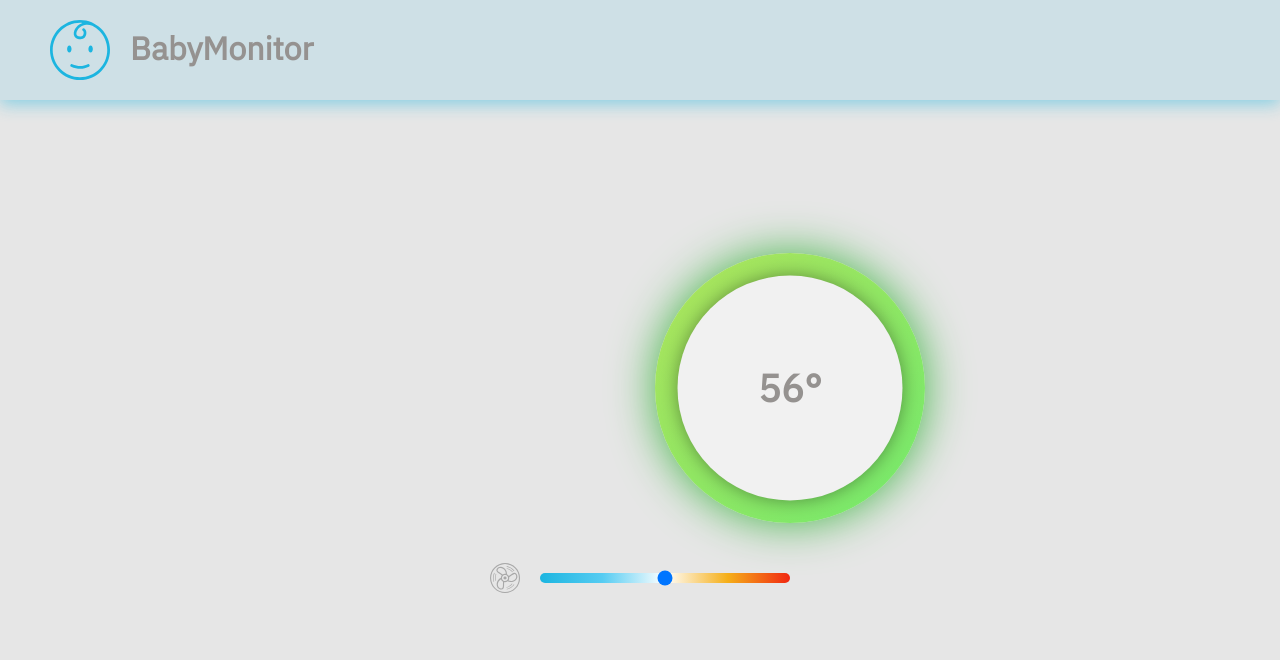
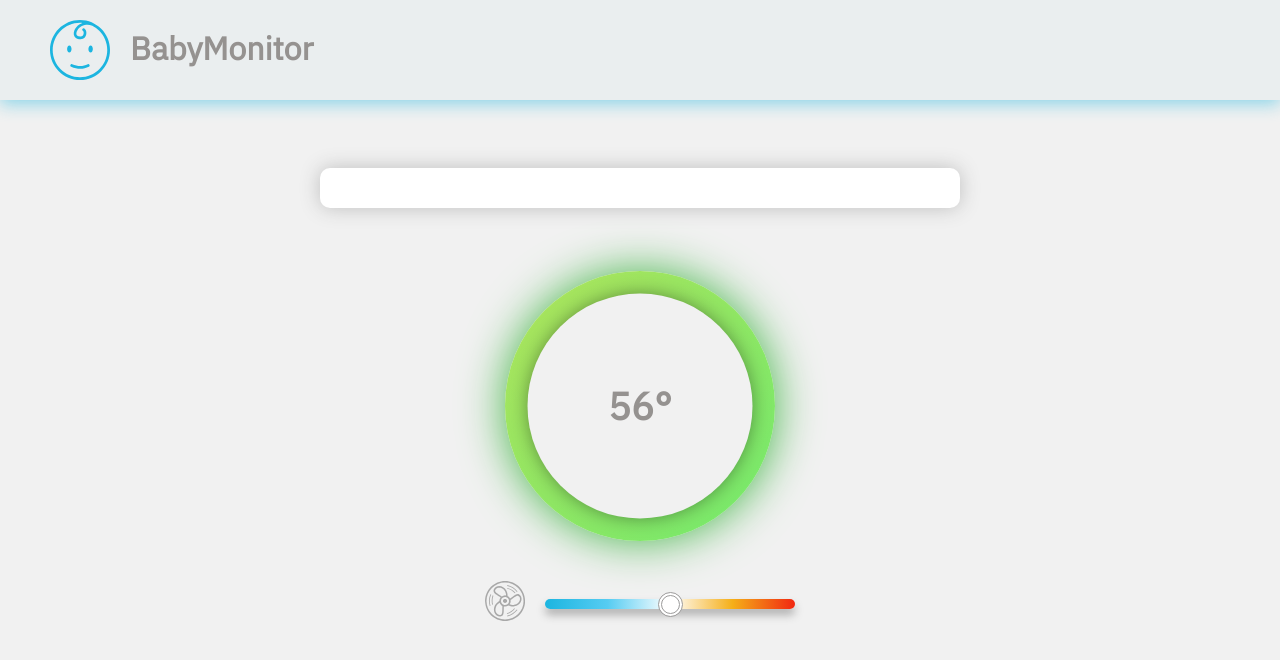
Before and after one commit to HrishiGulhane/baby_monitor, a website built with Parcel: page window/index.html in a window 1280 px wide. Built offline with nearby package versions, Linux system fonts and the light colour scheme.

Commit message:
before picture

```diff
--- a/window/css/style.css
+++ b/window/css/style.css
@@ -27,7 +27,7 @@ h1#invalid{
 }
 #wrapper{
     position: absolute;
-    background: #e6e6e6;
+    background: #f1f1f1;
     width: 100%;
     height: 100%;
     display: flex;
@@ -115,7 +115,7 @@ h1#welcome{
 
 #wrapper_home{
     position: absolute;
-    background: #e6e6e6;
+    background: #f1f1f1;
     width: 100%;
     height: 100%;
     display: flex;
@@ -124,28 +124,42 @@ h1#welcome{
 }
 
 #home_screen{
-    position: relative;
-    display: flex;
+    /* position: absolute; */
+    /* display: flex; */
+    width: 50%;
     /* align-items: center; */
     /* justify-content: center; */
     text-align: center;
-    display: flex;
-    flex-direction: column;
+    /* display: flex; */
+    /* flex-direction: column; */
 }
 h1#topMessage{
-    display:flex;
-    font-size: 55px;
+    background-color: #ffffff;
+    /* height: 150px; */
+    border-radius: 10px;
+    box-shadow: 0px 0px 20px #bebebe;
+    /* display:flex; */
+    top: 0;
+    margin-top: 20px;
+    margin-bottom: 50px;
+    padding-top: 20px;
+    padding-bottom: 20px;
+    font-size: 24px;
     margin-bottom: 0;
     align-items: center;
     text-align: center;
     /* text-overflow: ellipsis; */
 
 }
-#outer{
+#outer_wrapper{
+    margin: 0 auto;
     position: relative;
-    display: block;
+    top: 50%;
     left: 50%;
-    text-align: center;
+    /* margin-top: -50px; */
+    margin-left: -150px;
+    padding-top: 20px;
+
 
 
 }
@@ -280,31 +294,45 @@ h1#tempo
      width: 250px;
     height: 10px;
     background: linear-gradient(90deg,#1CB5E0 ,#56CCF2,  #ffffff, #f5af19,#f12711 );
-    border-radius: 10px;
+    border-radius: 5px;
     opacity:1;
-    margin: 35px 10px;
+    margin: 40px 10px;
+
+    box-shadow: 0px 6px 8px rgba(49, 49, 49, 0.342) ;
 }
 #slider:hover{
     opacity:1;
 
 }
-#slider::-webkit-range-thumb {
+.slider::-webkit-slider-thumb {
+    -webkit-appearance: none;
+    appearance: none;
     width: 25px;
     height: 25px;
     border-radius: 50%;
-    background: #4CAF50;
+    background: #ffffff;
     cursor: pointer;
+    /* outline-width: 1px;border */
+    border-style: double;
+    border-width: 4px;
+    border-color: #9c9b9b;
+
 }
+
 
 #fanControl{
     /* height: 200px; */
-    /* width: 500px; */
+    width: 100%;
     /* background: #1CB5E0; */
-    display: inline;
+    display: flex;
+    /* text-align: center; */
+    /* padding: 50px 0px; */
+    align-items: center;
+justify-content: center;
 
 }
 div#fan{
-    float:left;
+    /* float:left; */
     margin: 25px 10px;
 }
 div#fan svg{
@@ -312,8 +340,8 @@ div#fan svg{
     animation-duration: 2s;
     animation-iteration-count: infinite;
     animation-timing-function: linear;
-    width: 30px;
-    height: 30px;
+    width: 40px;
+    height: 40px;
 }
 div#fan svg .fill
 {
@@ -329,7 +357,7 @@ div#fan svg .fill
     position:fixed;
     height: 100px;
     width: 100%;
-    background-color: rgba(28, 181, 224, 0.116);
+    background-color: rgba(185, 215, 223, 0.116);
     top: 0;
     box-shadow:0 4px 16px rgba(28, 181, 224, 0.479);
 
--- a/window/index.html
+++ b/window/index.html
@@ -65,15 +65,17 @@
         </div>
         <div id="home_screen">
             <h1 id="topMessage"></h1>
-            <br>
+
              <!-- <input id="slider" type="range" min="30" max="150" value="90" step="5" oninput="sliderChange(this.value)">
         <h2 id="out"></h2> -->
+        <div id="outer_wrapper">
+            <h1></h1>
             <div id="outer" class="green" class="blue" class="red">
                 <div id="inner">
                     <h1 id="tempo">56°</h1>
                 </div>
             </div>
-
+        </div>
             <div id="fanControl">
                 <div id="fan">
 
@@ -90,7 +92,7 @@
                     </svg>
                 </div>
 
-                    <input id="slider" type="range" min="-150" max="150" value="0" step="10" oninput="fanSlider(this.value)">
+                    <input id="slider" class="slider" type="range" min="-150" max="150" value="0" step="10" oninput="fanSlider(this.value)">
 
 
             </div>
--- a/window/js/interface.js
+++ b/window/js/interface.js
@@ -59,7 +59,7 @@ function login() {
             event.preventDefault();
             c_name = $('#c_name').val();
             p_name = $('#p_name').val();
-            $('#topMessage').html('Welcome '+p+" this is baby "+c+"'s dashboard lorem lorem lorem lorem lorem lorem");
+            $('#topMessage').html('Welcome '+p+" this is baby "+c+"'s dashboard");
             $('#wrapper_home').fadeIn(700);
             $('#welcome_screen').fadeOut(700);
         }
```
